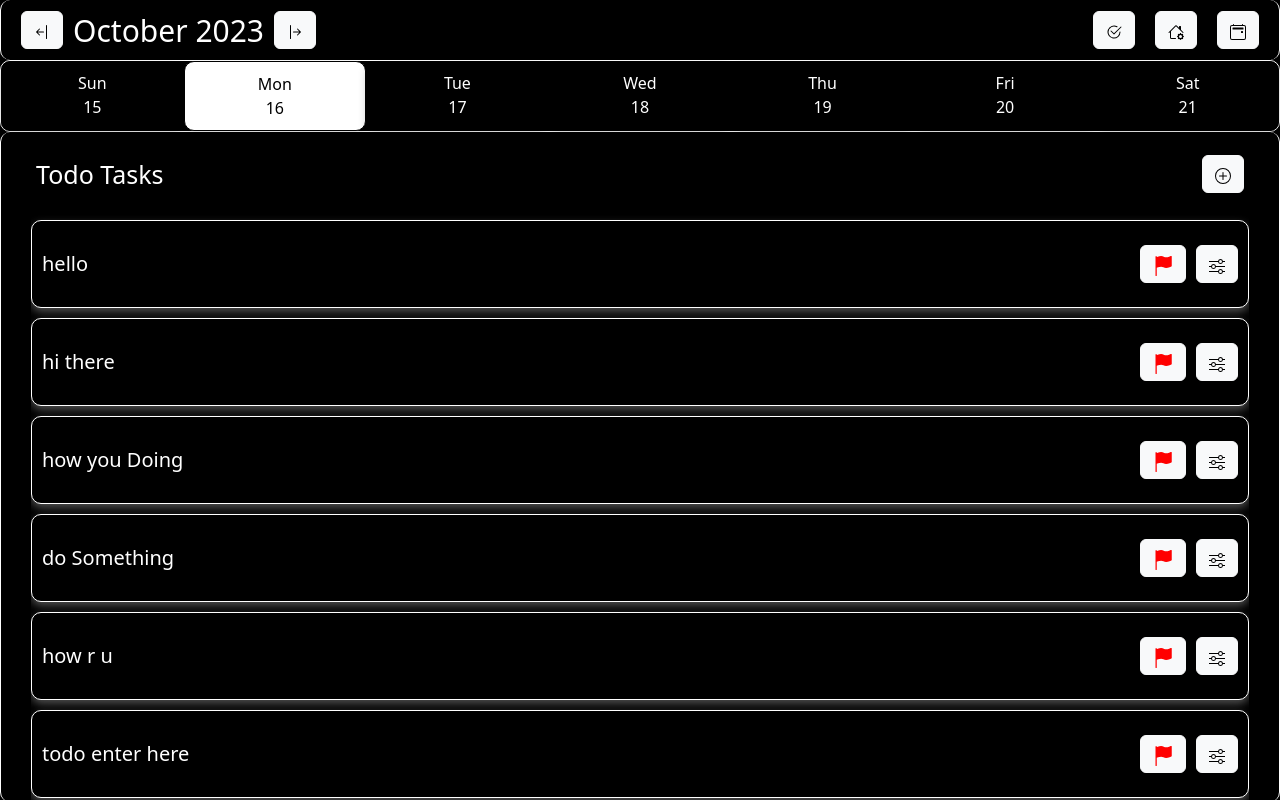
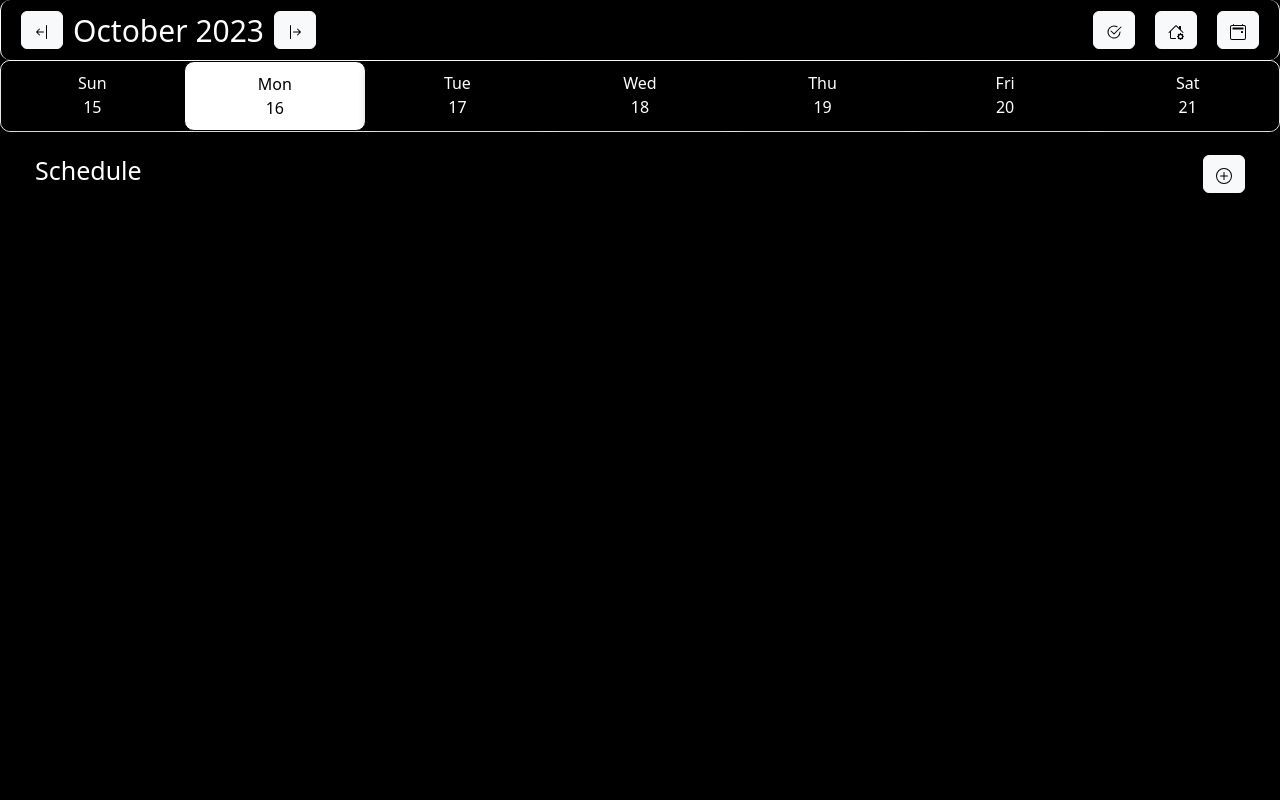
Before and after one commit to koteswararao-budati/structured, a React (Vite) app: page / in a window 1280 px wide. Both pictures are taken after a click on the button 1114 px from the left and 30 px from the top of the page. Built offline with nearby package versions, Linux system fonts and the light colour scheme.

Commit message:
Updated UI

```diff
--- a/src/App.tsx
+++ b/src/App.tsx
@@ -1,9 +1,8 @@
 import styles from './css/App.module.css'
 import {AppRenderContext} from "./Context/AppRenderContext.tsx";
 import Navigation from "./Components/Navigation/Navigation.tsx";
-import TodoTasks from "./Components/TodoTasks/TodoTasks.tsx";
 import {ToDoContext} from "./Context/ToDoContext.tsx";
-import Schedule from "./Components/Schedule/Schedule.tsx";
+import Body from "./Body.tsx";
 
 function App() {
     document.title = "Structured";
@@ -12,10 +11,7 @@ function App() {
             <AppRenderContext>
                 <ToDoContext>
                     <Navigation/>
-                    <div className={styles.mainBody}>
-                        <TodoTasks/>
-                        <Schedule/>
-                    </div>
+                    <Body/>
                 </ToDoContext>
             </AppRenderContext>
         </div>
--- /dev/null
+++ b/src/Body.tsx
@@ -0,0 +1,17 @@
+import styles from "./css/Body.module.css";
+import TodoTasks from "./Components/TodoTasks/TodoTasks.tsx";
+import Schedule from "./Components/Schedule/Schedule.tsx";
+import {useContext} from "react";
+import {AppRenderState} from "./Context/AppRenderContext.tsx";
+
+function Body() {
+    const {displayTodo} = useContext(AppRenderState).state
+
+    return (
+        <div className={styles.mainBody}>
+            {displayTodo ? <TodoTasks/> : <Schedule/>}
+        </div>
+    )
+}
+
+export default Body;
--- a/src/Components/MainBar/MainBar.tsx
+++ b/src/Components/MainBar/MainBar.tsx
@@ -9,9 +9,16 @@ import todo from "../../assets/todo.svg"
 
 function MainBar() {
 
-    const appContext = useContext(AppRenderState)
-    const state = appContext.state
-    const dispatch = appContext.dispatch
+    const {state, dispatch} = useContext(AppRenderState)
+
+    const toggleDisplay = () => {
+        if (dispatch !== null) {
+            dispatch({
+                type: APP_STATE_CONSTANTS.displayTodo,
+                payload: !state.displayTodo
+            })
+        }
+    }
 
     const updateCalendarDate = () => {
         if (dispatch !== null) {
@@ -41,7 +48,7 @@ function MainBar() {
         <div className={styles.main}>
             <LeftElements/>
             <div className={styles.rightElements}>
-                <button className={"btn btn-light"}>
+                <button className={"btn btn-light"} onClick={toggleDisplay}>
                     <img src={todo} alt={"todo"}/>
                 </button>
                 <button className={"btn btn-light " + styles.home} onClick={updateHome}>
--- a/src/Components/Schedule/Schedule.tsx
+++ b/src/Components/Schedule/Schedule.tsx
@@ -1,9 +1,25 @@
 import styles from "./Schedule.module.css"
+import BodyHeader from "../TodoTasks/BodyHeader.tsx";
+import {APP_STATE_CONSTANTS} from "../../Constants/CONSTANTS.ts";
+import TodoForm from "../TodoForm/TodoForm.tsx";
+import {useContext} from "react";
+import {AppRenderState} from "../../Context/AppRenderContext.tsx";
+
 
 function Schedule() {
+    const {todoTask} = useContext(AppRenderState).state
+    const action = {
+        type: APP_STATE_CONSTANTS.todoTask,
+        payload: true
+    }
+
     return (
-        <div className={styles.container}>
-        </div>
+        <>
+            {todoTask && <TodoForm/>}
+            <div className={styles.container}>
+                <BodyHeader text={"Schedule"} action={action}/>
+            </div>
+        </>
     )
 }
 
--- a/src/Components/TodoForm/Header.tsx
+++ b/src/Components/TodoForm/Header.tsx
@@ -1,9 +1,8 @@
 import styles from "./TodoForm.module.css";
-import {APP_STATE_CONSTANTS, MONTHS, TODO_STATE_CONSTANTS} from "../../Constants/CONSTANTS.ts";
+import {APP_STATE_CONSTANTS, MONTHS,} from "../../Constants/CONSTANTS.ts";
 import close from "../../assets/close.svg";
 import {useContext} from "react";
 import {AppRenderState} from "../../Context/AppRenderContext.tsx";
-import {TodoTasksContext} from "../../Context/ToDoContext.tsx";
 
 export default function Header() {
     const {selectedDate} = useContext(AppRenderState).state
--- a/src/Components/TodoTasks/BodyHeader.tsx
+++ b/src/Components/TodoTasks/BodyHeader.tsx
@@ -3,15 +3,17 @@ import addIcon from "../../assets/plus-circle.svg";
 import {useContext} from "react";
 import {AppRenderState} from "../../Context/AppRenderContext.tsx";
 
-export default function BodyHeader({text, type}: { text: string, type: string }) {
+interface Action {
+    type: string,
+    payload: boolean
+}
+
+export default function BodyHeader({text, action}: { text: string, action: Action }) {
 
     const {dispatch} = useContext(AppRenderState)
     const displayTask = () => {
         if (dispatch !== null) {
-            dispatch({
-                type: type,
-                payload: true
-            })
+            dispatch(action)
         }
     }
 
--- a/src/Components/TodoTasks/TodoTasks.tsx
+++ b/src/Components/TodoTasks/TodoTasks.tsx
@@ -9,16 +9,20 @@ import {AppRenderState} from "../../Context/AppRenderContext.tsx";
 function TodoTasks() {
     const {state} = useContext(AppRenderState)
 
+    const action = {
+        type: APP_STATE_CONSTANTS.todoTask,
+        payload: true
+    }
 
     return (
         <>
             {state.todoTask && <TodoForm/>}
-                <div className={styles.tasks}>
-                    <BodyHeader text={"Todo Tasks"} type={APP_STATE_CONSTANTS.todoTask}/>
-                    <div className={styles.individualTask}>
-                        <TodoGenerator/>
-                    </div>
+            <div className={styles.tasks}>
+                <BodyHeader text={"Todo Tasks"} action={action}/>
+                <div className={styles.individualTask}>
+                    <TodoGenerator/>
                 </div>
+            </div>
         </>
     )
 }
--- a/src/Constants/CONSTANTS.ts
+++ b/src/Constants/CONSTANTS.ts
@@ -8,7 +8,8 @@ export const APP_STATE_CONSTANTS =
         selectedDate: "SELECTED_DATE",
         currentWeek: "CURRENT_WEEK",
         calendarDisplay: "CALENDAR_DISPLAY",
-        todoTask: "TODO_TASK"
+        todoTask: "TODO_TASK",
+        displayTodo: "DISPLAY_TODO"
     }
 
 export const TODO_STATE_CONSTANTS = {
--- a/src/Context/AppRenderContext.tsx
+++ b/src/Context/AppRenderContext.tsx
@@ -13,7 +13,8 @@ export interface State {
     calendarDate: Date,
     currentWeek: number,
     displayCalendar: boolean,
-    todoTask: boolean
+    todoTask: boolean,
+    displayTodo: boolean
 }
 
 const initialState: State = {
@@ -22,7 +23,8 @@ const initialState: State = {
     calendarDate: new Date(),
     currentWeek: 0,
     displayCalendar: false,
-    todoTask: false
+    todoTask: false,
+    displayTodo: true
 }
 
 export function AppStateFunction(state: State, action: Action) {
@@ -36,15 +38,16 @@ export function AppStateFunction(state: State, action: Action) {
             const {selectedDate} = state
             // eslint-disable-next-line no-case-declarations
             const updateSelectedDate = new Date(selectedDate.getFullYear(), selectedDate.getMonth(), selectedDate.getDate() + action.payload)
-            console.log(updateSelectedDate)
             return {
                 ...state, currentWeek: currentWeek,
                 selectedDate: updateSelectedDate
             }
+        case APP_STATE_CONSTANTS.displayTodo:
+            return {...state, displayTodo: action.payload}
         case APP_STATE_CONSTANTS.selectedDate:
             return {...state, selectedDate: action.payload}
         case APP_STATE_CONSTANTS.calendarDisplay:
-            return {...state, displayCalendar: action.payload}
+            return {...state, displayCalendar: action.payload, calendarDate: state.selectedDate}
         case APP_STATE_CONSTANTS.todoTask:
             return {...state, todoTask: action.payload}
         default:
--- a/src/css/App.module.css
+++ b/src/css/App.module.css
@@ -3,7 +3,3 @@
     max-height: 100svh;
     background-color: black;
 }
-
-.mainBody {
-    display: grid;
-}
--- /dev/null
+++ b/src/css/Body.module.css
@@ -0,0 +1,2 @@
+.mainBody {
+}
```
